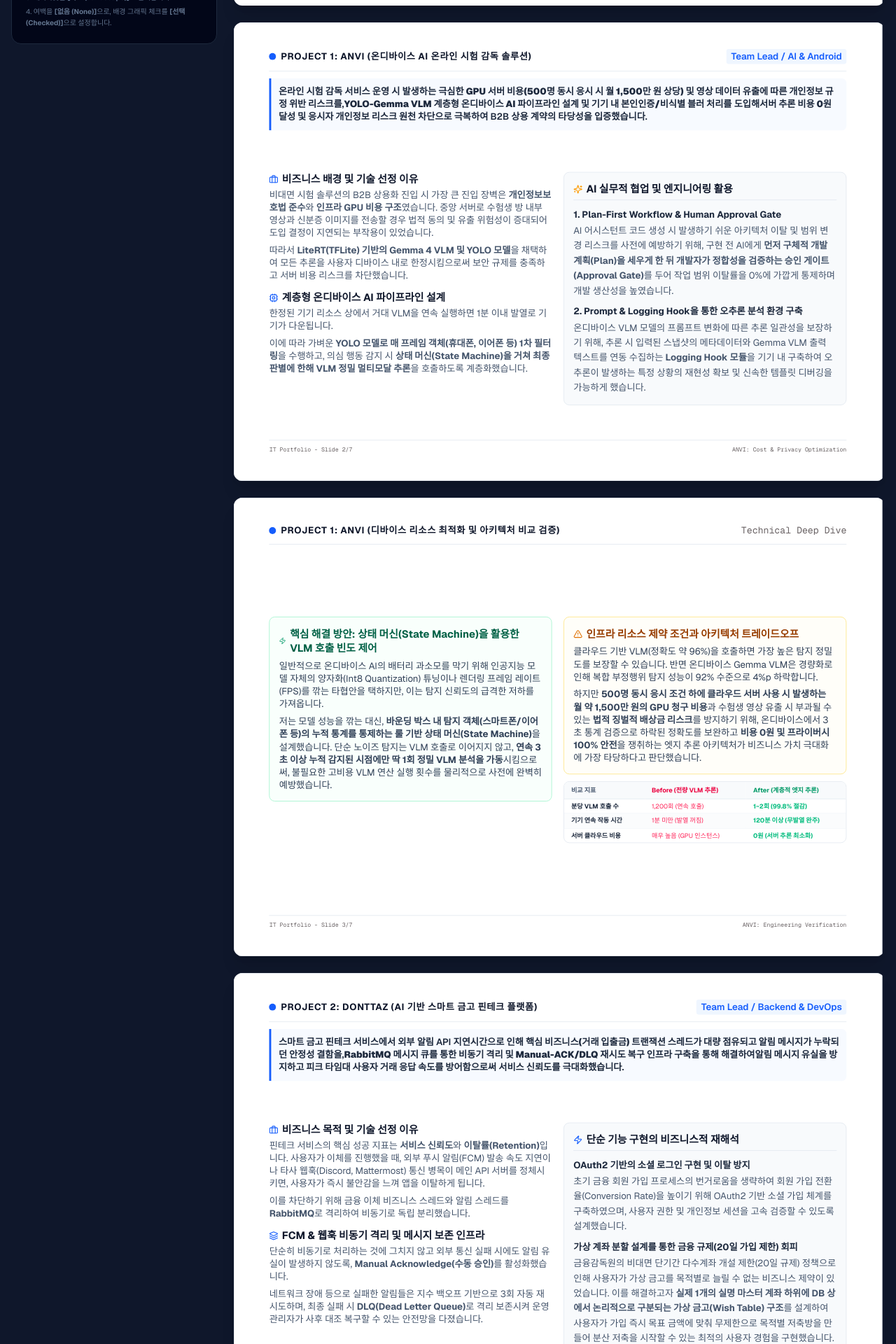
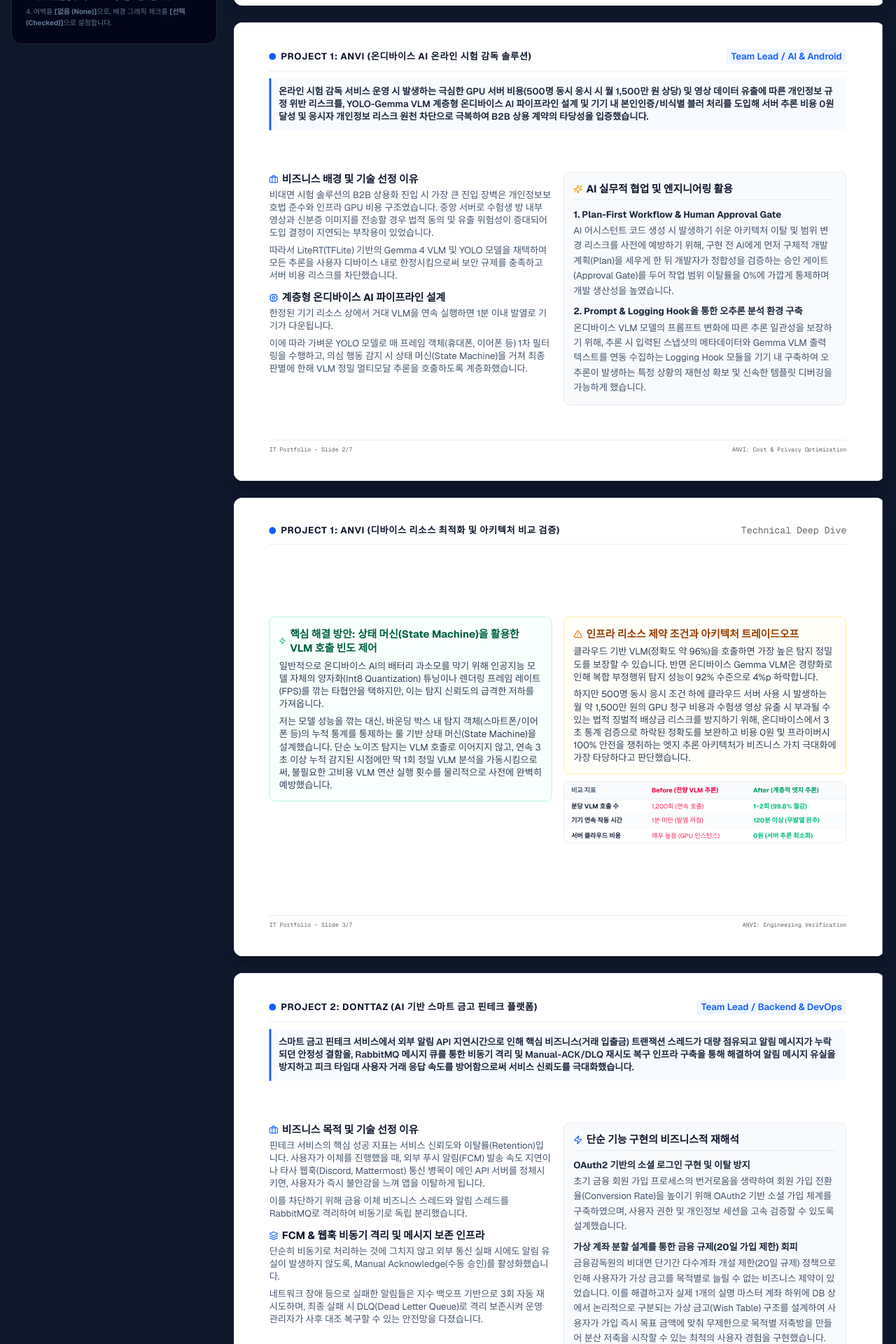
Before and after one commit to hju00/hju00.github.io, a Next.js app: page /pdf-portfolio in a window 1280 px wide. Shown: the part 800-2720 px from the top of the page at 70% size. Built offline with nearby package versions, Linux system fonts and the light colour scheme.

Commit message:
style: Clean up and remove excessive bolding in summaries and body text

```diff
--- a/app/pdf-portfolio/page.tsx
+++ b/app/pdf-portfolio/page.tsx
@@ -272,9 +272,9 @@ export default function PdfPortfolio() {
         {/* 최상단 요약 규칙 적용: 도메인 + 문제 + 해결 + 결과 */}
         <div className="my-3 p-3 bg-blue-50/50 dark:bg-blue-950/20 border-l-4 border-blue-600 rounded-r-md">
           <p className="text-xs font-semibold text-slate-800 dark:text-slate-200 leading-relaxed">
-            온라인 시험 감독 서비스 운영 시 발생하는 <strong>극심한 GPU 서버 비용(500명 동시 응시 시 월 1,500만 원 상당) 및 영상 데이터 유출에 따른 개인정보 규정 위반 리스크</strong>를,
-            <strong>YOLO-Gemma VLM 계층형 온디바이스 AI 파이프라인 설계 및 기기 내 본인인증/비식별 블러 처리</strong>를 도입해
-            <strong>서버 추론 비용 0원 달성 및 응시자 개인정보 리스크 원천 차단</strong>으로 극복하여 B2B 상용 계약의 타당성을 입증했습니다.
+            온라인 시험 감독 서비스 운영 시 발생하는 극심한 GPU 서버 비용(500명 동시 응시 시 월 1,500만 원 상당) 및 영상 데이터 유출에 따른 개인정보 규정 위반 리스크를,
+            YOLO-Gemma VLM 계층형 온디바이스 AI 파이프라인 설계 및 기기 내 본인인증/비식별 블러 처리를 도입해
+            서버 추론 비용 0원 달성 및 응시자 개인정보 리스크 원천 차단으로 극복하여 B2B 상용 계약의 타당성을 입증했습니다.
           </p>
         </div>
 
@@ -287,11 +287,11 @@ export default function PdfPortfolio() {
                 <h3>비즈니스 배경 및 기술 선정 이유</h3>
               </div>
               <p className="text-xs text-slate-600 dark:text-slate-400 leading-relaxed font-normal">
-                비대면 시험 솔루션의 B2B 상용화 진입 시 가장 큰 진입 장벽은 <strong>개인정보보호법 준수</strong>와 <strong>인프라 GPU 비용 구조</strong>였습니다.
+                비대면 시험 솔루션의 B2B 상용화 진입 시 가장 큰 진입 장벽은 개인정보보호법 준수와 인프라 GPU 비용 구조였습니다.
                 중앙 서버로 수험생 방 내부 영상과 신분증 이미지를 전송할 경우 법적 동의 및 유출 위험성이 증대되어 도입 결정이 지연되는 부작용이 있었습니다.
               </p>
               <p className="text-xs text-slate-600 dark:text-slate-400 leading-relaxed font-normal mt-2">
-                따라서 <strong>LiteRT(TFLite) 기반의 Gemma 4 VLM 및 YOLO 모델</strong>을 채택하여 모든 추론을 사용자 디바이스 내로 한정시킴으로써 보안 규제를 충족하고 서버 비용 리스크를 차단했습니다.
+                따라서 LiteRT(TFLite) 기반의 Gemma 4 VLM 및 YOLO 모델을 채택하여 모든 추론을 사용자 디바이스 내로 한정시킴으로써 보안 규제를 충족하고 서버 비용 리스크를 차단했습니다.
               </p>
             </div>
 
@@ -304,8 +304,8 @@ export default function PdfPortfolio() {
                 한정된 기기 리소스 상에서 거대 VLM을 연속 실행하면 1분 이내 발열로 기기가 다운됩니다.
               </p>
               <p className="text-xs text-slate-600 dark:text-slate-400 leading-relaxed font-normal mt-2">
-                이에 따라 가벼운 <strong>YOLO 모델로 매 프레임 객체(휴대폰, 이어폰 등) 1차 필터링</strong>을 수행하고,
-                의심 행동 감지 시 <strong>상태 머신(State Machine)을 거쳐 최종 판별에 한해 VLM 정밀 멀티모달 추론</strong>을 호출하도록 계층화했습니다.
+                이에 따라 가벼운 YOLO 모델로 매 프레임 객체(휴대폰, 이어폰 등) 1차 필터링을 수행하고,
+                의심 행동 감지 시 상태 머신(State Machine)을 거쳐 최종 판별에 한해 VLM 정밀 멀티모달 추론을 호출하도록 계층화했습니다.
               </p>
             </div>
           </div>
@@ -322,7 +322,7 @@ export default function PdfPortfolio() {
                 <h4 className="font-bold text-slate-800 dark:text-slate-200">1. Plan-First Workflow & Human Approval Gate</h4>
                 <p className="text-slate-600 dark:text-slate-400 leading-relaxed font-normal">
                   AI 어시스턴트 코드 생성 시 발생하기 쉬운 아키텍처 이탈 및 범위 변경 리스크를 사전에 예방하기 위해,
-                  구현 전 AI에게 <strong>먼저 구체적 개발 계획(Plan)을 세우게 한 뒤 개발자가 정합성을 검증하는 승인 게이트(Approval Gate)</strong>를 두어
+                  구현 전 AI에게 먼저 구체적 개발 계획(Plan)을 세우게 한 뒤 개발자가 정합성을 검증하는 승인 게이트(Approval Gate)를 두어
                   작업 범위 이탈률을 0%에 가깝게 통제하며 개발 생산성을 높였습니다.
                 </p>
               </div>
@@ -331,7 +331,7 @@ export default function PdfPortfolio() {
                 <h4 className="font-bold text-slate-800 dark:text-slate-200">2. Prompt & Logging Hook을 통한 오추론 분석 환경 구축</h4>
                 <p className="text-slate-600 dark:text-slate-400 leading-relaxed font-normal">
                   온디바이스 VLM 모델의 프롬프트 변화에 따른 추론 일관성을 보장하기 위해,
-                  추론 시 입력된 스냅샷의 메타데이터와 Gemma VLM 출력 텍스트를 연동 수집하는 <strong>Logging Hook 모듈</strong>을 기기 내 구축하여
+                  추론 시 입력된 스냅샷의 메타데이터와 Gemma VLM 출력 텍스트를 연동 수집하는 Logging Hook 모듈을 기기 내 구축하여
                   오추론이 발생하는 특정 상황의 재현성 확보 및 신속한 템플릿 디버깅을 가능하게 했습니다.
                 </p>
               </div>
@@ -371,8 +371,8 @@ export default function PdfPortfolio() {
                 일반적으로 온디바이스 AI의 배터리 과소모를 막기 위해 인공지능 모델 자체의 양자화(Int8 Quantization) 튜닝이나 렌더링 프레임 레이트(FPS)를 깎는 타협안을 택하지만, 이는 탐지 신뢰도의 급격한 저하를 가져옵니다.
               </p>
               <p className="text-xs text-slate-700 dark:text-slate-300 leading-relaxed font-normal mt-2">
-                저는 모델 성능을 깎는 대신, <strong>바운딩 박스 내 탐지 객체(스마트폰/이어폰 등)의 누적 통계를 통제하는 룰 기반 상태 머신(State Machine)</strong>을 설계했습니다.
-                단순 노이즈 탐지는 VLM 호출로 이어지지 않고, <strong>연속 3초 이상 누적 감지된 시점에만 딱 1회 정밀 VLM 분석을 가동</strong>시킴으로써, 불필요한 고비용 VLM 연산 실행 횟수를 물리적으로 사전에 완벽히 예방했습니다.
+                저는 모델 성능을 깎는 대신, 바운딩 박스 내 탐지 객체(스마트폰/이어폰 등)의 누적 통계를 통제하는 룰 기반 상태 머신(State Machine)을 설계했습니다.
+                단순 노이즈 탐지는 VLM 호출로 이어지지 않고, 연속 3초 이상 누적 감지된 시점에만 딱 1회 정밀 VLM 분석을 가동시킴으로써, 불필요한 고비용 VLM 연산 실행 횟수를 물리적으로 사전에 완벽히 예방했습니다.
               </p>
             </div>
           </div>
@@ -389,7 +389,7 @@ export default function PdfPortfolio() {
                 반면 온디바이스 Gemma VLM은 경량화로 인해 복합 부정행위 탐지 성능이 92% 수준으로 4%p 하락합니다.
               </p>
               <p className="text-xs text-slate-700 dark:text-slate-300 leading-relaxed font-normal mt-2">
-                하지만 <strong>500명 동시 응시 조건 하에 클라우드 서버 사용 시 발생하는 월 약 1,500만 원의 GPU 청구 비용</strong>과 수험생 영상 유출 시 부과될 수 있는 <strong>법적 징벌적 배상금 리스크</strong>를 방지하기 위해, 온디바이스에서 3초 통계 검증으로 하락된 정확도를 보완하고 <strong>비용 0원 및 프라이버시 100% 안전</strong>을 쟁취하는 엣지 추론 아키텍처가 비즈니스 가치 극대화에 가장 타당하다고 판단했습니다.
+                하지만 500명 동시 응시 조건 하에 클라우드 서버 사용 시 발생하는 월 약 1,500만 원의 GPU 청구 비용과 수험생 영상 유출 시 부과될 수 있는 법적 징벌적 배상금 리스크를 방지하기 위해, 온디바이스에서 3초 통계 검증으로 하락된 정확도를 보완하고 비용 0원 및 프라이버시 100% 안전을 쟁취하는 엣지 추론 아키텍처가 비즈니스 가치 극대화에 가장 타당하다고 판단했습니다.
               </p>
             </div>
 
@@ -448,9 +448,9 @@ export default function PdfPortfolio() {
         {/* 최상단 요약 규칙 적용: 도메인 + 문제 + 해결 + 결과 */}
         <div className="my-3 p-3 bg-blue-50/50 dark:bg-blue-950/20 border-l-4 border-blue-600 rounded-r-md">
           <p className="text-xs font-semibold text-slate-800 dark:text-slate-200 leading-relaxed">
-            스마트 금고 핀테크 서비스에서 외부 알림 API 지연시간으로 인해 <strong>핵심 비즈니스(거래 입출금) 트랜잭션 스레드가 대량 점유되고 알림 메시지가 누락되던 안정성 결함</strong>을,
-            <strong>RabbitMQ 메시지 큐를 통한 비동기 격리 및 Manual-ACK/DLQ 재시도 복구 인프라 구축</strong>을 통해 해결하여
-            <strong>알림 메시지 유실을 방지하고 피크 타임대 사용자 거래 응답 속도를 방어</strong>함으로써 서비스 신뢰도를 극대화했습니다.
+            스마트 금고 핀테크 서비스에서 외부 알림 API 지연시간으로 인해 핵심 비즈니스(거래 입출금) 트랜잭션 스레드가 대량 점유되고 알림 메시지가 누락되던 안정성 결함을,
+            RabbitMQ 메시지 큐를 통한 비동기 격리 및 Manual-ACK/DLQ 재시도 복구 인프라 구축을 통해 해결하여
+            알림 메시지 유실을 방지하고 피크 타임대 사용자 거래 응답 속도를 방어함으로써 서비스 신뢰도를 극대화했습니다.
           </p>
         </div>
 
@@ -463,11 +463,11 @@ export default function PdfPortfolio() {
                 <h3>비즈니스 목적 및 기술 선정 이유</h3>
               </div>
               <p className="text-xs text-slate-600 dark:text-slate-400 leading-relaxed font-normal">
-                핀테크 서비스의 핵심 성공 지표는 <strong>서비스 신뢰도</strong>와 <strong>이탈률(Retention)</strong>입니다.
+                핀테크 서비스의 핵심 성공 지표는 서비스 신뢰도와 이탈률(Retention)입니다.
                 사용자가 이체를 진행했을 때, 외부 푸시 알림(FCM) 발송 속도 지연이나 타사 웹훅(Discord, Mattermost) 통신 병목이 메인 API 서버를 정체시키면, 사용자가 즉시 불안감을 느껴 앱을 이탈하게 됩니다.
               </p>
               <p className="text-xs text-slate-600 dark:text-slate-400 leading-relaxed font-normal mt-2">
-                이를 차단하기 위해 금융 이체 비즈니스 스레드와 알림 스레드를 <strong>RabbitMQ</strong>로 격리하여 비동기로 독립 분리했습니다.
+                이를 차단하기 위해 금융 이체 비즈니스 스레드와 알림 스레드를 RabbitMQ로 격리하여 비동기로 독립 분리했습니다.
               </p>
             </div>
 
@@ -477,10 +477,10 @@ export default function PdfPortfolio() {
                 <h3>FCM & 웹훅 비동기 격리 및 메시지 보존 인프라</h3>
               </div>
               <p className="text-xs text-slate-600 dark:text-slate-400 leading-relaxed font-normal font-medium">
-                단순히 비동기로 처리하는 것에 그치지 않고 외부 통신 실패 시에도 알림 유실이 발생하지 않도록, <strong>Manual Acknowledge(수동 승인)</strong>를 활성화했습니다.
+                단순히 비동기로 처리하는 것에 그치지 않고 외부 통신 실패 시에도 알림 유실이 발생하지 않도록, Manual Acknowledge(수동 승인)를 활성화했습니다.
               </p>
               <p className="text-xs text-slate-600 dark:text-slate-400 leading-relaxed font-normal font-medium mt-2">
-                네트워크 장애 등으로 실패한 알림들은 지수 백오프 기반으로 3회 자동 재시도하며, 최종 실패 시 <strong>DLQ(Dead Letter Queue)</strong>로 격리 보존시켜 운영 관리자가 사후 대조 복구할 수 있는 안전망을 다졌습니다.
+                네트워크 장애 등으로 실패한 알림들은 지수 백오프 기반으로 3회 자동 재시도하며, 최종 실패 시 DLQ(Dead Letter Queue)로 격리 보존시켜 운영 관리자가 사후 대조 복구할 수 있는 안전망을 다졌습니다.
               </p>
             </div>
           </div>
@@ -504,7 +504,7 @@ export default function PdfPortfolio() {
                 <h4 className="font-bold text-slate-800 dark:text-slate-200">가상 계좌 분할 설계를 통한 금융 규제(20일 가입 제한) 회피</h4>
                 <p className="text-slate-600 dark:text-slate-400 leading-relaxed font-normal">
                   금융감독원의 비대면 단기간 다수계좌 개설 제한(20일 규제) 정책으로 인해 사용자가 가상 금고를 목적별로 늘릴 수 없는 비즈니스 제약이 있었습니다.
-                  이를 해결하고자 <strong>실제 1개의 실명 마스터 계좌 하위에 DB 상에서 논리적으로 구분되는 가상 금고(Wish Table) 구조</strong>를 설계하여 사용자가 가입 즉시 목표 금액에 맞춰 무제한으로 목적별 저축방을 만들어 분산 저축을 시작할 수 있는 최적의 사용자 경험을 구현했습니다.
+                  이를 해결하고자 실제 1개의 실명 마스터 계좌 하위에 DB 상에서 논리적으로 구분되는 가상 금고(Wish Table) 구조를 설계하여 사용자가 가입 즉시 목표 금액에 맞춰 무제한으로 목적별 저축방을 만들어 분산 저축을 시작할 수 있는 최적의 사용자 경험을 구현했습니다.
                 </p>
               </div>
             </div>
@@ -546,7 +546,7 @@ export default function PdfPortfolio() {
                 그러나 비관적 락은 락을 획득하려는 모든 대기 트랜잭션이 <strong>DB Connection Pool</strong>을 점유하고 잠자기 상태가 되어, 동시성 트래픽 폭주 시 WAS의 Connection 부족으로 서버 전체가 마비되는 심각한 비즈니스 장애로 이어집니다.
               </p>
               <p className="text-xs text-slate-700 dark:text-slate-300 leading-relaxed font-normal mt-2">
-                저는 DB 레벨이 아닌 <strong>Redis 메모리 레벨에서 Redisson 라이브러리를 활용해 유저 고유 계좌 번호로 락 범위를 완벽히 격리</strong>하고, 락 획득 실패 시 <strong>지수 백오프(Exponential Backoff)</strong> 기반 재시도 구조를 공통 애스펙트(Spring AOP)로 분리 구현하여 DB 커넥션 병목을 근본적으로 방지했습니다.
+                저는 DB 레벨이 아닌 Redis 메모리 레벨에서 Redisson 라이브러리를 활용해 유저 고유 계좌 번호로 락 범위를 완벽히 격리하고, 락 획득 실패 시 지수 백오프(Exponential Backoff) 기반 재시도 구조를 공통 애스펙트(Spring AOP)로 분리 구현하여 DB 커넥션 병목을 근본적으로 방지했습니다.
               </p>
             </div>
           </div>
@@ -562,7 +562,7 @@ export default function PdfPortfolio() {
                 Redis 분산 락 방식은 별도의 인프라를 운영해야 하므로 SPOF(단일 장애점) 발생 위험과 캐시 구축 서버 유지 비용이 추가되는 트레이드오프가 있습니다.
               </p>
               <p className="text-xs text-slate-700 dark:text-slate-300 leading-relaxed font-normal mt-2">
-                하지만 핀테크 도메인에서 <strong>동시 출금 오류로 인한 잔액 꼬임 현상은 금융 거래의 신뢰성 상실 및 유저 즉시 탈퇴</strong>로 직결되는 중대한 리스크입니다.
+                하지만 핀테크 도메인에서 동시 출금 오류로 인한 잔액 꼬임 현상은 금융 거래의 신뢰성 상실 및 유저 즉시 탈퇴로 직결되는 중대한 리스크입니다.
                 따라서 단일 장애점 극복을 위한 모니터링 비용 부담을 안더라도, DB 커넥션 풀을 안전하게 유지하고 잔액 정합성 100%를 보장하여 피크타임 거래 성사율을 지키는 Redis 메모리 락 도입이 비즈니스 안정화 측면에서 타당한 결정이었습니다.
               </p>
             </div>
@@ -622,9 +622,9 @@ export default function PdfPortfolio() {
         {/* 최상단 요약 규칙 적용: 도메인 + 문제 + 해결 + 결과 */}
         <div className="my-3 p-3 bg-blue-50/50 dark:bg-blue-950/20 border-l-4 border-blue-600 rounded-r-md">
           <p className="text-xs font-semibold text-slate-800 dark:text-slate-200 leading-relaxed">
-            기프티콘 거래 플랫폼의 마이크로서비스 빌드 지연으로 인해 <strong>협업 시 배포 주기가 12분 이상 소요되어 피드백 반영 및 장애 대응 속도가 저하되던 문제</strong>를,
-            <strong>Jenkins 파이프라인 변경 디렉토리(Changeset) 감지 기반 선택적 서브 빌드 파이프라인 설계</strong>로 극복하여
-            <strong>전체 빌드/배포 속도 60% 단축(12.5분 ➡️ 4.8분)을 달성하고 기능 릴리즈 민첩성을 확보</strong>하여 서비스 경쟁력을 강화했습니다.
+            기프티콘 거래 플랫폼의 마이크로서비스 빌드 지연으로 인해 협업 시 배포 주기가 12분 이상 소요되어 피드백 반영 및 장애 대응 속도가 저하되던 문제를,
+            Jenkins 파이프라인 변경 디렉토리(Changeset) 감지 기반 선택적 서브 빌드 파이프라인 설계로 극복하여
+            전체 빌드/배포 속도 60% 단축(12.5분 ➡️ 4.8분)을 달성하고 기능 릴리즈 민첩성을 확보하여 서비스 경쟁력을 강화했습니다.
           </p>
         </div>
 
@@ -641,7 +641,7 @@ export default function PdfPortfolio() {
                 작은 기능 변경에도 젠킨스에서 전체 모듈을 빌드하느라 배포 다운타임과 주기 병목이 생겼으며, 이는 전체 개발팀의 작업 대기 시간 낭비로 이어졌습니다.
               </p>
               <p className="text-xs text-slate-700 dark:text-slate-300 leading-relaxed font-normal mt-2">
-                따라서 <strong>Changeset 스캔 기반 선택적 CI/CD 파이프라인</strong>을 작성함으로써 변경된 해당 서비스의 컨테이너만 타겟 빌드해 비즈니스 민첩성을 확보했습니다.
+                따라서 Changeset 스캔 기반 선택적 CI/CD 파이프라인을 작성함으로써 변경된 해당 서비스의 컨테이너만 타겟 빌드해 비즈니스 민첩성을 확보했습니다.
               </p>
             </div>
 
@@ -681,7 +681,7 @@ export default function PdfPortfolio() {
               이로 인해 프론트엔드 UI 렌더링 깨짐 현상이 유발되어 사용자가 상품 상세보기를 실패하고 구매를 포기하는 심각한 비즈니스 이탈 손실이 발생했습니다.
             </p>
             <p className="text-xs text-slate-700 dark:text-slate-300 leading-relaxed font-normal">
-              저는 단순 프론트엔드의 null 방어 코드를 넘어, JPA Specification을 연동한 백엔드 조회 쿼리 레벨에서 **1단계로 고속 썸네일 이미지를 스캔하고, 썸네일 데이터가 없을 시 2단계로 업로드 원본(Original) 이미지 경로를 자동으로 결합하여 반환해주는 2단계 동적 이미지 폴백(Fallback) 조회 아키텍처**를 구현했습니다.
+              저는 단순 프론트엔드의 null 방어 코드를 넘어, JPA Specification을 연동한 백엔드 조회 쿼리 레벨에서 1단계로 고속 썸네일 이미지를 스캔하고, 썸네일 데이터가 없을 시 2단계로 업로드 원본(Original) 이미지 경로를 자동으로 결합하여 반환해주는 2단계 동적 이미지 폴백(Fallback) 조회 아키텍처를 구현했습니다.
               이를 통해 프론트엔드의 부하를 줄이면서도 기프티콘 노출 실패율을 0%로 통제하여 고객 상세 페이지의 사용자 이탈율을 근본적으로 사전에 방어했습니다.
             </p>
           </div>
```
